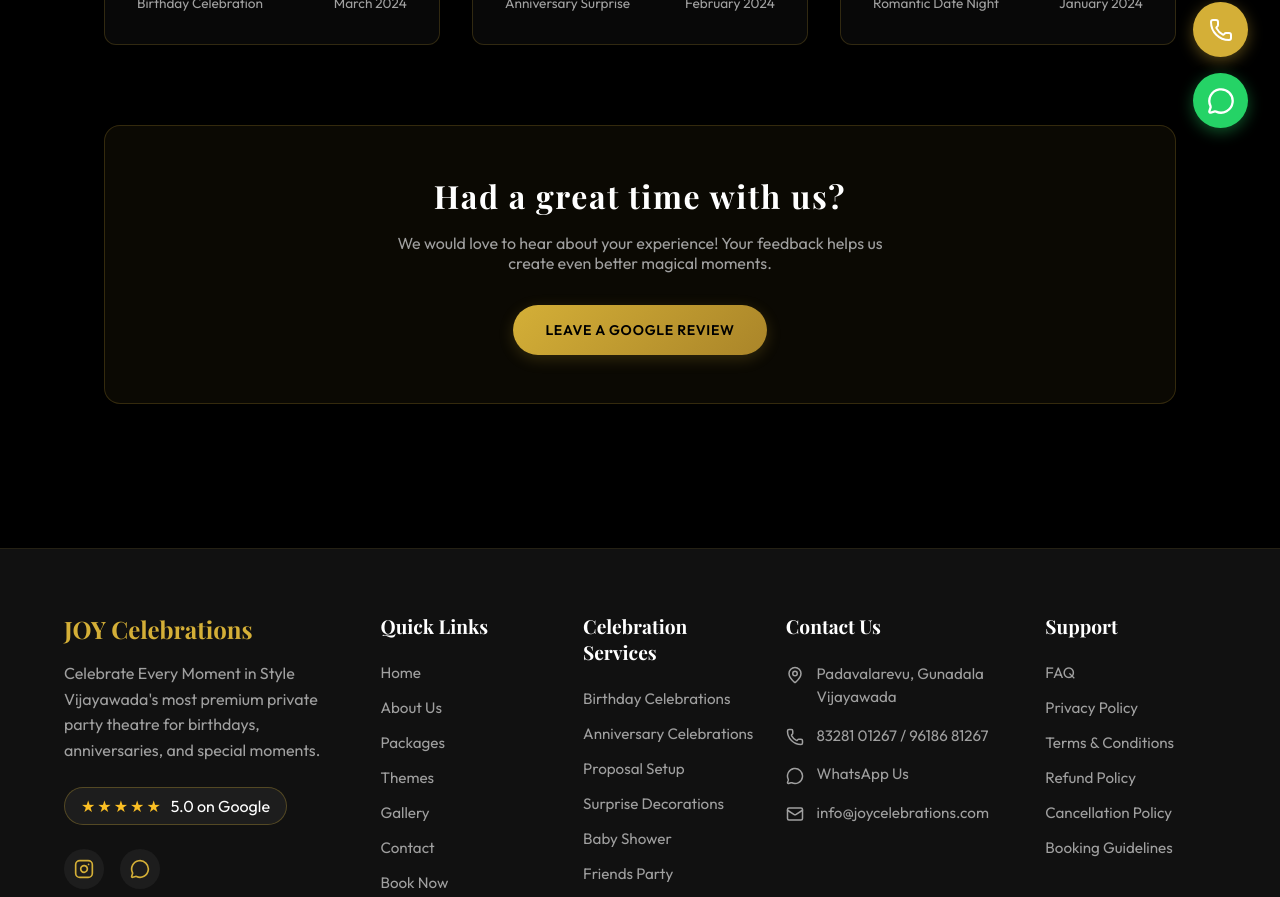
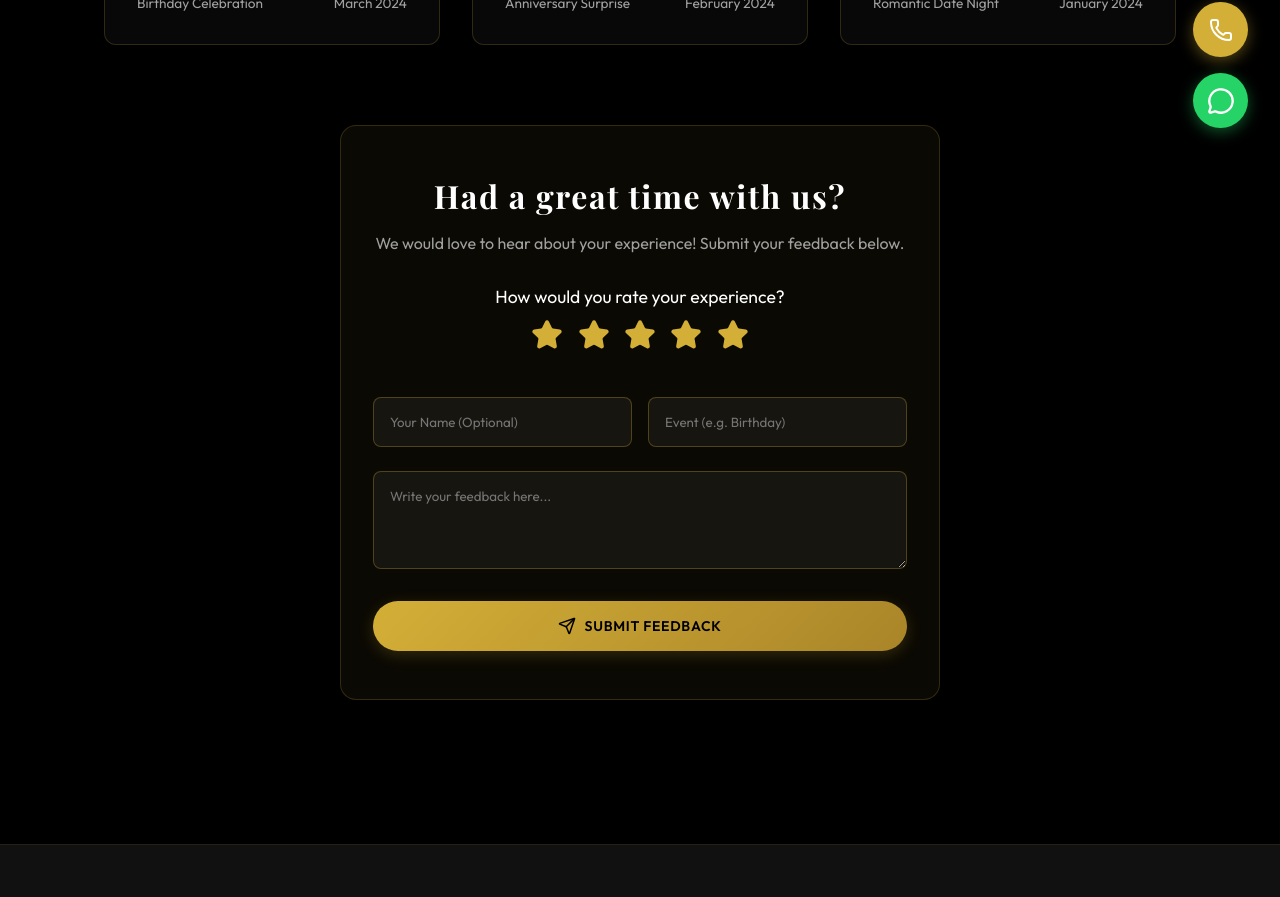
Before and after one commit to geethikaparvatham/Joy_celebrations, a Next.js app: page /reviews in a window 1280 px wide. Shown: the part 640-1537 px from the top of the page. Built offline with nearby package versions, Linux system fonts and the light colour scheme.

Commit message:
Replace static review button with interactive feedback form that submits directly via WhatsApp

```diff
--- /dev/null
+++ b/src/app/reviews/FeedbackForm.tsx
@@ -0,0 +1,103 @@
+"use client";
+
+import { useState } from "react";
+import { Star, Send } from "lucide-react";
+
+export default function FeedbackForm() {
+  const [rating, setRating] = useState(5);
+  const [hoverRating, setHoverRating] = useState(5);
+  const [name, setName] = useState("");
+  const [event, setEvent] = useState("");
+  const [feedback, setFeedback] = useState("");
+
+  const handleSubmit = (e: React.FormEvent) => {
+    e.preventDefault();
+
+    // Format the message for WhatsApp
+    const whatsappNumber = "919618681267";
+    let msg = `*New Customer Feedback!*%0A%0A`;
+    msg += `*Name:* ${name || 'Anonymous'}%0A`;
+    if (event) msg += `*Event:* ${event}%0A`;
+    msg += `*Rating:* ${rating} Stars ⭐%0A`;
+    msg += `*Feedback:* "${feedback}"%0A`;
+
+    const whatsappUrl = `https://wa.me/${whatsappNumber}?text=${msg}`;
+    window.open(whatsappUrl, '_blank');
+
+    // Reset form
+    setName("");
+    setEvent("");
+    setFeedback("");
+    setRating(5);
+  };
+
+  return (
+    <div style={{ marginTop: '5rem', background: 'rgba(212, 175, 55, 0.05)', padding: '3rem 2rem', borderRadius: '16px', border: '1px solid rgba(212, 175, 55, 0.2)', maxWidth: '600px', margin: '5rem auto 0' }}>
+      <div style={{ textAlign: 'center', marginBottom: '2rem' }}>
+        <h2 className="heading-luxury" style={{ color: 'white', fontSize: '2rem', marginBottom: '1rem' }}>Had a great time with us?</h2>
+        <p style={{ color: 'var(--text-secondary)', marginBottom: '1rem' }}>
+          We would love to hear about your experience! Submit your feedback below.
+        </p>
+      </div>
+
+      <form onSubmit={handleSubmit} style={{ display: 'flex', flexDirection: 'column', gap: '1.5rem' }}>
+        <div style={{ display: 'flex', flexDirection: 'column', alignItems: 'center', gap: '0.5rem', marginBottom: '1rem' }}>
+          <span style={{ color: 'white', fontSize: '1.1rem' }}>How would you rate your experience?</span>
+          <div style={{ display: 'flex', gap: '0.5rem' }}>
+            {[1, 2, 3, 4, 5].map((star) => (
+              <button
+                key={star}
+                type="button"
+                onClick={() => setRating(star)}
+                onMouseEnter={() => setHoverRating(star)}
+                onMouseLeave={() => setHoverRating(rating)}
+                style={{ background: 'none', border: 'none', cursor: 'pointer', padding: '0.2rem' }}
+              >
+                <Star
+                  size={32}
+                  fill={star <= hoverRating ? "#d4af37" : "transparent"}
+                  color={star <= hoverRating ? "#d4af37" : "rgba(255,255,255,0.3)"}
+                  style={{ transition: 'all 0.2s ease' }}
+                />
+              </button>
+            ))}
+          </div>
+        </div>
+
+        <div style={{ display: 'grid', gridTemplateColumns: '1fr 1fr', gap: '1rem' }}>
+          <input
+            type="text"
+            placeholder="Your Name (Optional)"
+            value={name}
+            onChange={(e) => setName(e.target.value)}
+            style={{ width: '100%', padding: '1rem', background: 'rgba(255, 255, 255, 0.05)', border: '1px solid rgba(212, 175, 55, 0.3)', borderRadius: '8px', color: 'white', fontFamily: 'inherit', outline: 'none' }}
+          />
+          <input
+            type="text"
+            placeholder="Event (e.g. Birthday)"
+            value={event}
+            onChange={(e) => setEvent(e.target.value)}
+            style={{ width: '100%', padding: '1rem', background: 'rgba(255, 255, 255, 0.05)', border: '1px solid rgba(212, 175, 55, 0.3)', borderRadius: '8px', color: 'white', fontFamily: 'inherit', outline: 'none' }}
+          />
+        </div>
+
+        <textarea
+          placeholder="Write your feedback here..."
+          required
+          rows={4}
+          value={feedback}
+          onChange={(e) => setFeedback(e.target.value)}
+          style={{ width: '100%', padding: '1rem', background: 'rgba(255, 255, 255, 0.05)', border: '1px solid rgba(212, 175, 55, 0.3)', borderRadius: '8px', color: 'white', fontFamily: 'inherit', outline: 'none', resize: 'vertical' }}
+        />
+
+        <button
+          type="submit"
+          className="btn-primary"
+          style={{ display: 'flex', alignItems: 'center', justifyContent: 'center', gap: '0.5rem', marginTop: '0.5rem' }}
+        >
+          <Send size={18} /> Submit Feedback
+        </button>
+      </form>
+    </div>
+  );
+}
--- a/src/app/reviews/page.tsx
+++ b/src/app/reviews/page.tsx
@@ -1,5 +1,6 @@
 import type { Metadata } from 'next';
 import { Star } from 'lucide-react';
+import FeedbackForm from './FeedbackForm';
 
 export const metadata: Metadata = {
   title: 'Feedback & Reviews',
@@ -77,21 +78,7 @@ export default function ReviewsPage() {
         ))}
       </div>
 
-      <div style={{ marginTop: '5rem', textAlign: 'center', background: 'rgba(212, 175, 55, 0.05)', padding: '3rem 2rem', borderRadius: '16px', border: '1px solid rgba(212, 175, 55, 0.2)' }}>
-        <h2 className="heading-luxury" style={{ color: 'white', fontSize: '2rem', marginBottom: '1rem' }}>Had a great time with us?</h2>
-        <p style={{ color: 'var(--text-secondary)', marginBottom: '2rem', maxWidth: '500px', margin: '0 auto 2rem' }}>
-          We would love to hear about your experience! Your feedback helps us create even better magical moments.
-        </p>
-        <a
-          href="https://g.page/review"
-          target="_blank"
-          rel="noopener noreferrer"
-          className="btn-primary"
-          style={{ textDecoration: 'none', display: 'inline-block' }}
-        >
-          Leave a Google Review
-        </a>
-      </div>
+      <FeedbackForm />
     </div>
   );
 }
```
